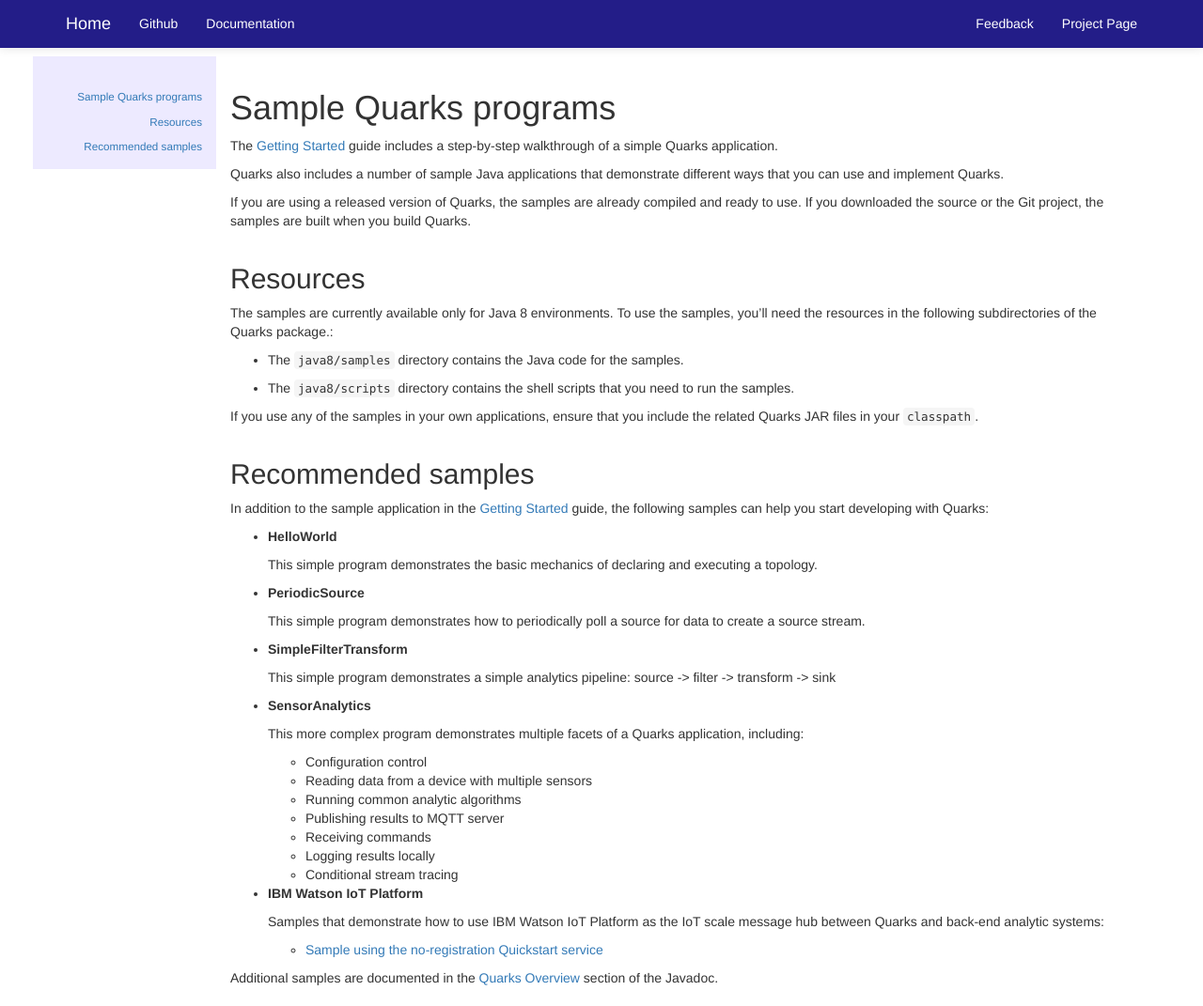
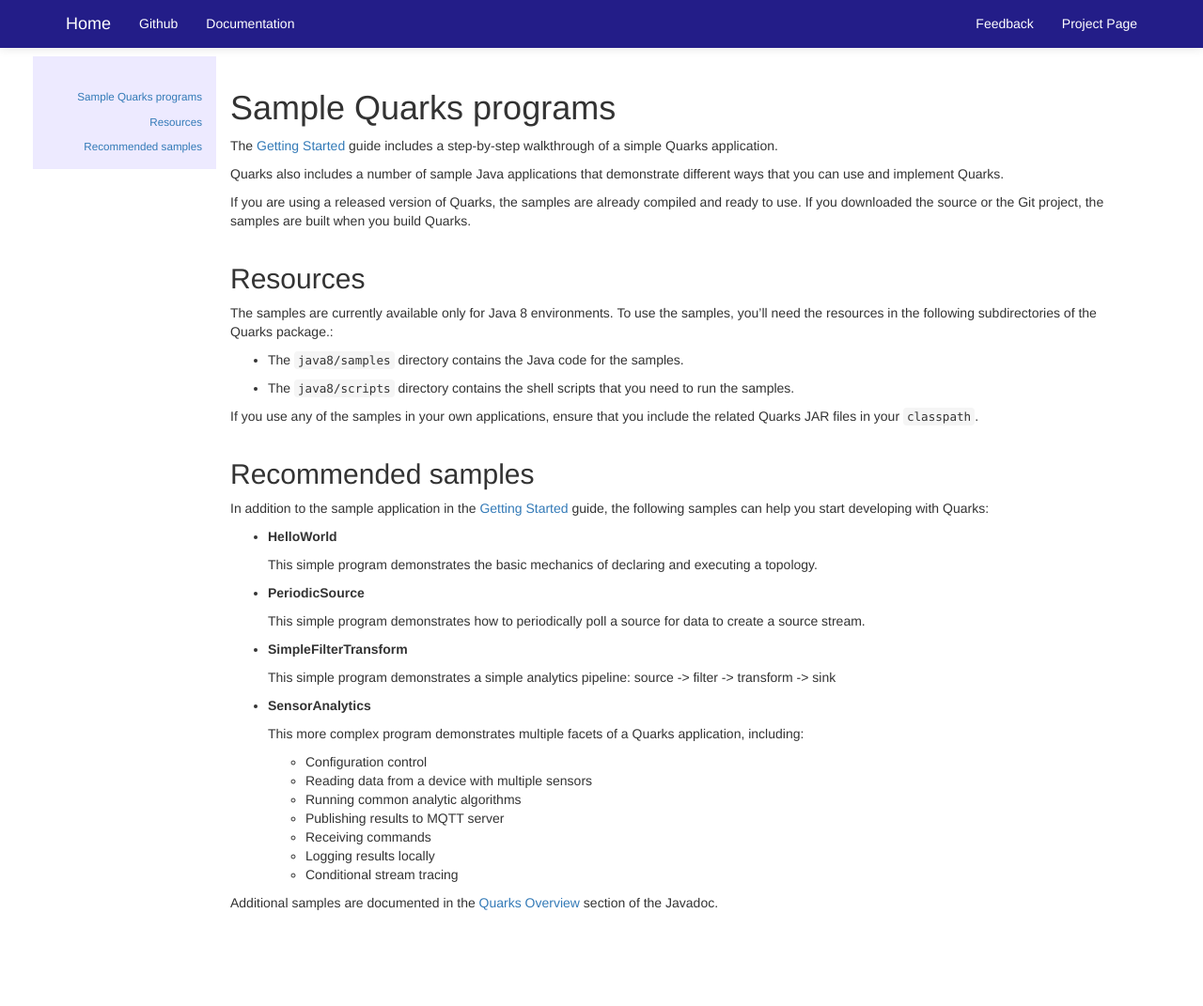
Before and after one commit to quarks-edge/quarks.documentation, a Jekyll site: the page built from docs/quarks/samples.md, in a window 1280 px wide and 1071 px high. Shown: the whole window at 94% size. Built offline with Jekyll 4.4.1, drawn with Linux system fonts in a browser that asks for light colours; nearby versions of some CDN libraries.

Commit message:
Revert "Add a link to the Quickstart IoT sample"

```diff
--- a/docs/quarks/samples.md
+++ b/docs/quarks/samples.md
@@ -49,11 +49,5 @@
   * Logging results locally
   * Conditional stream tracing
 
-* **IBM Watson IoT Platform**
-
-   Samples that demonstrate how to use IBM Watson IoT Platform as the IoT scale message hub between Quarks and back-end analytic systems:
-
-   * [Sample using the no-registration Quickstart service](../iotf/quickstart)
-
 
 Additional samples are documented in the [Quarks Overview](http://quarks-edge.github.io/quarks/docs/javadoc/overview-summary.html#overview.description) section of the Javadoc.
```
